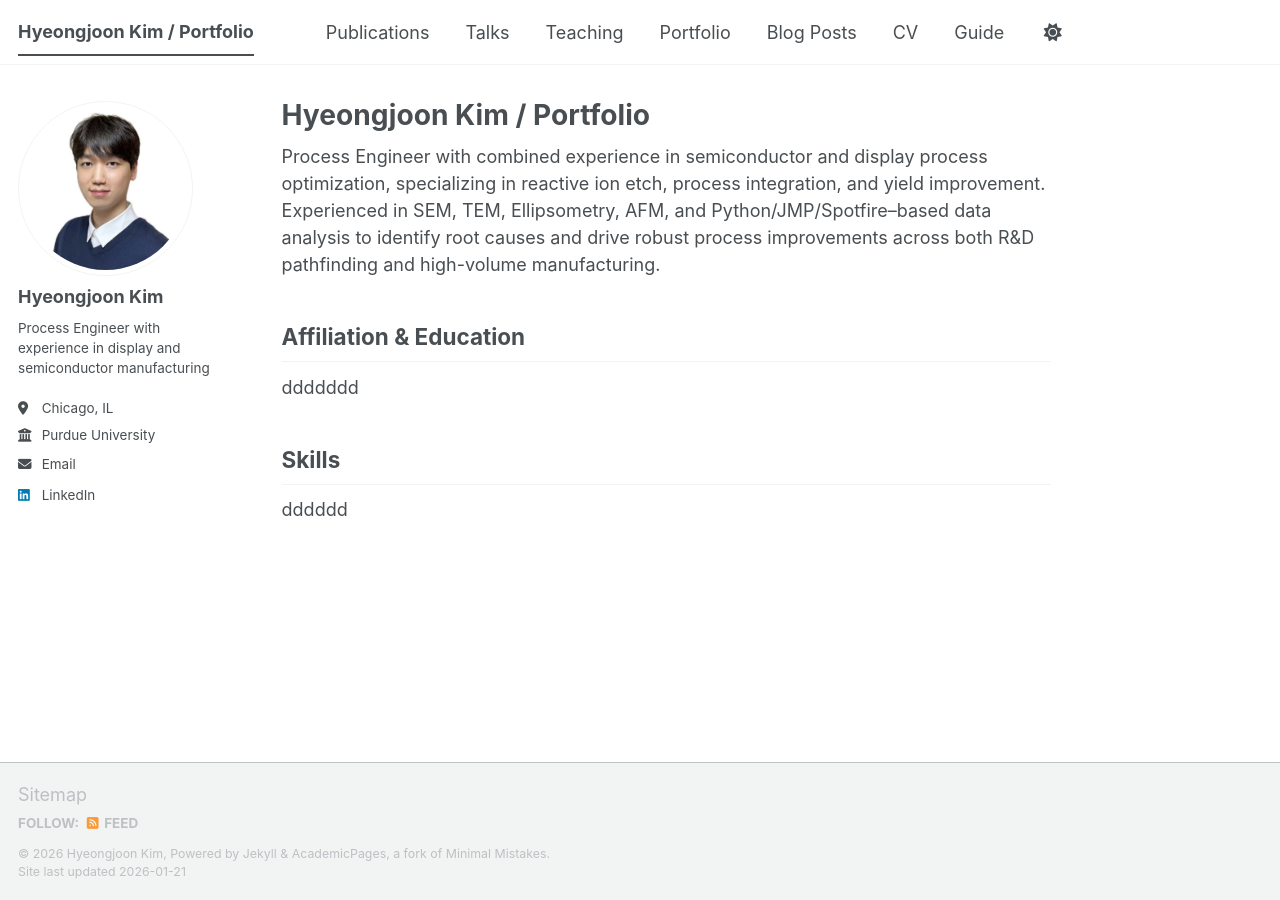
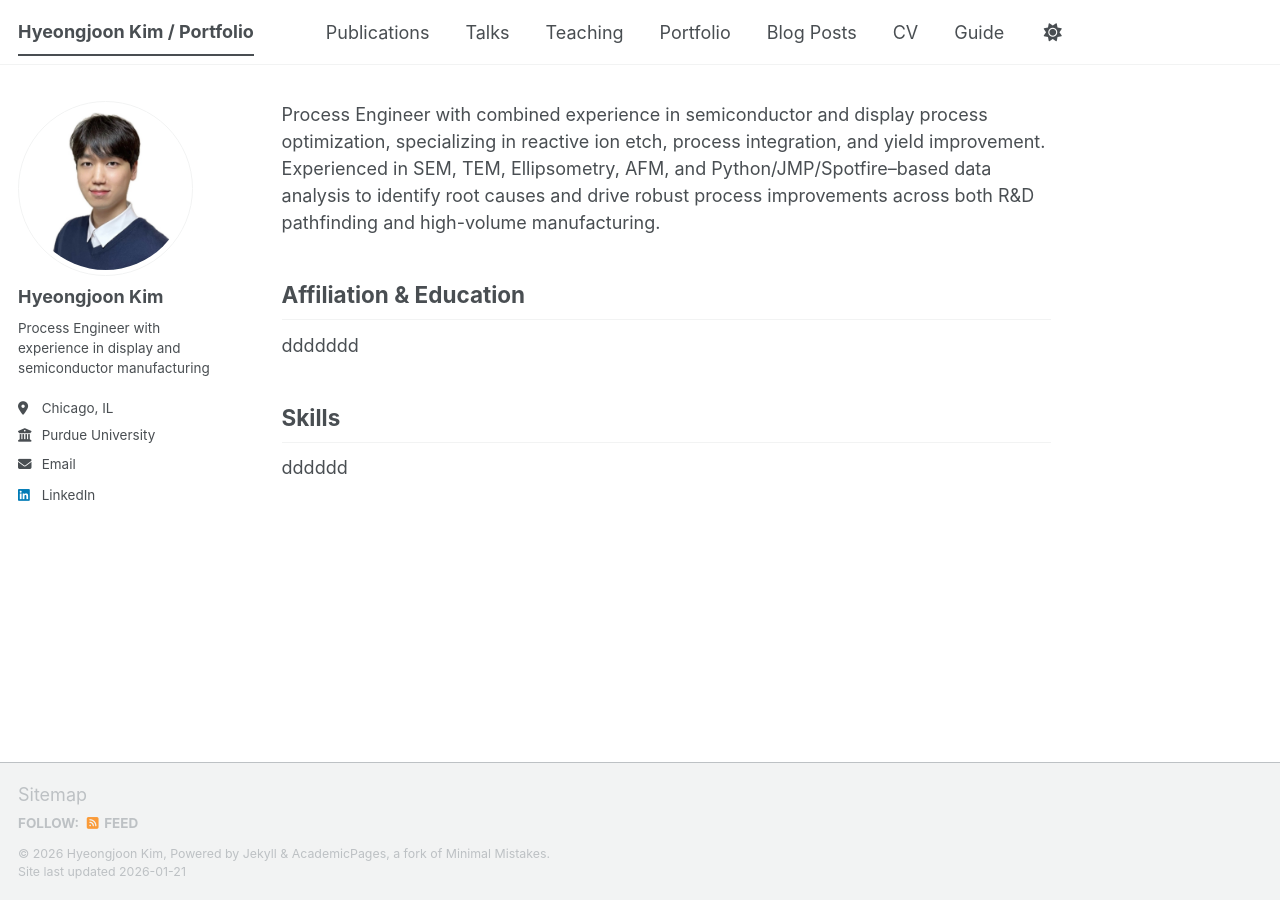
Before and after one commit to joonk1214/joonk1214.github.io, a Jekyll site: the page built from _pages/about.md, in a window 1280 px wide. Built offline with Jekyll 4.4.1, drawn with Linux system fonts in a browser that asks for light colours; a script bundle is joined from its source files by our own code; library files that are not in the unit come from our copies.

Commit message:
Update about.md

```diff
--- a/_pages/about.md
+++ b/_pages/about.md
@@ -1,6 +1,5 @@
 ---
 permalink: /
-title: "Hyeongjoon Kim / Portfolio"
 author_profile: true
 redirect_from:
   - /about/
```
